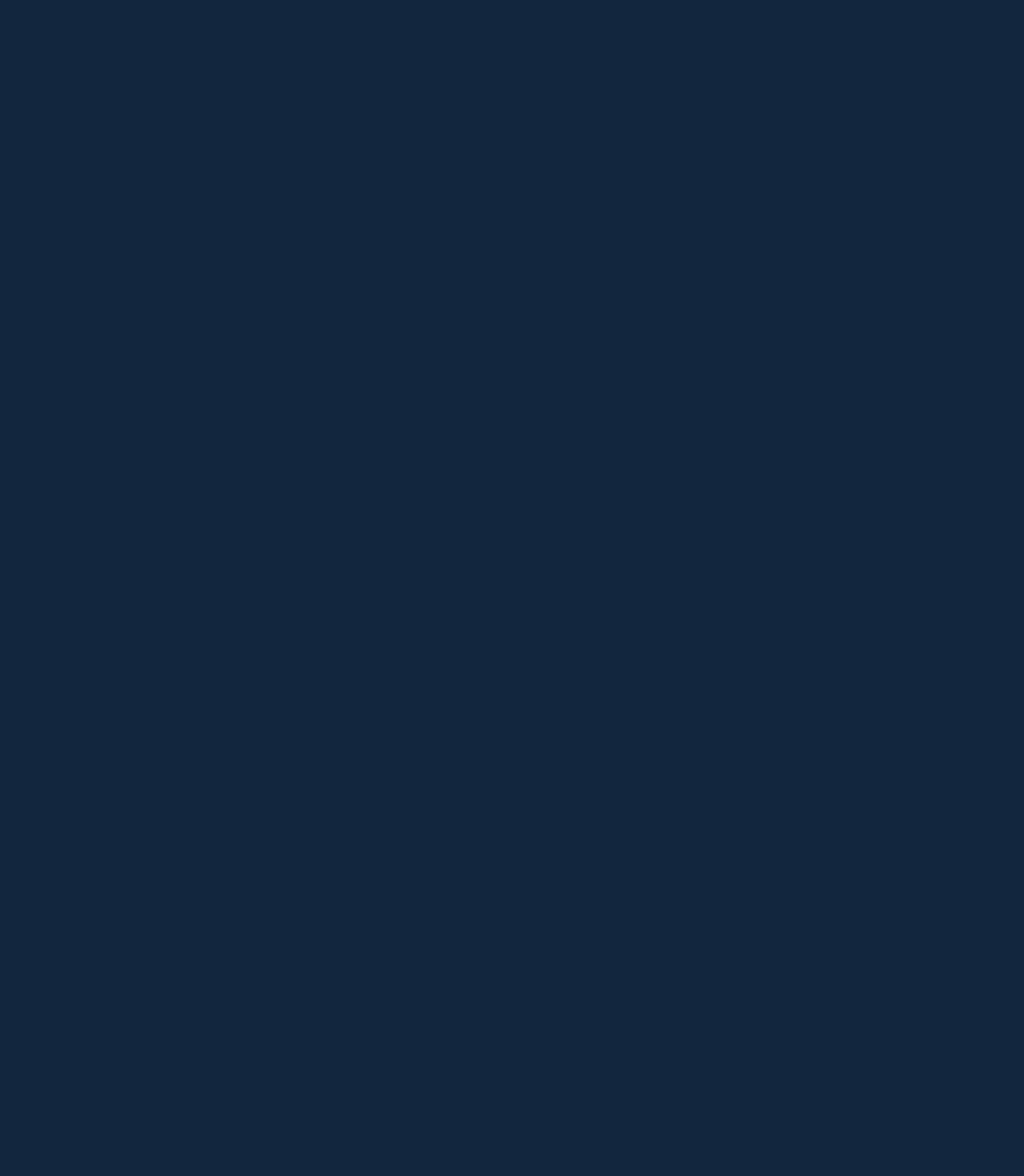
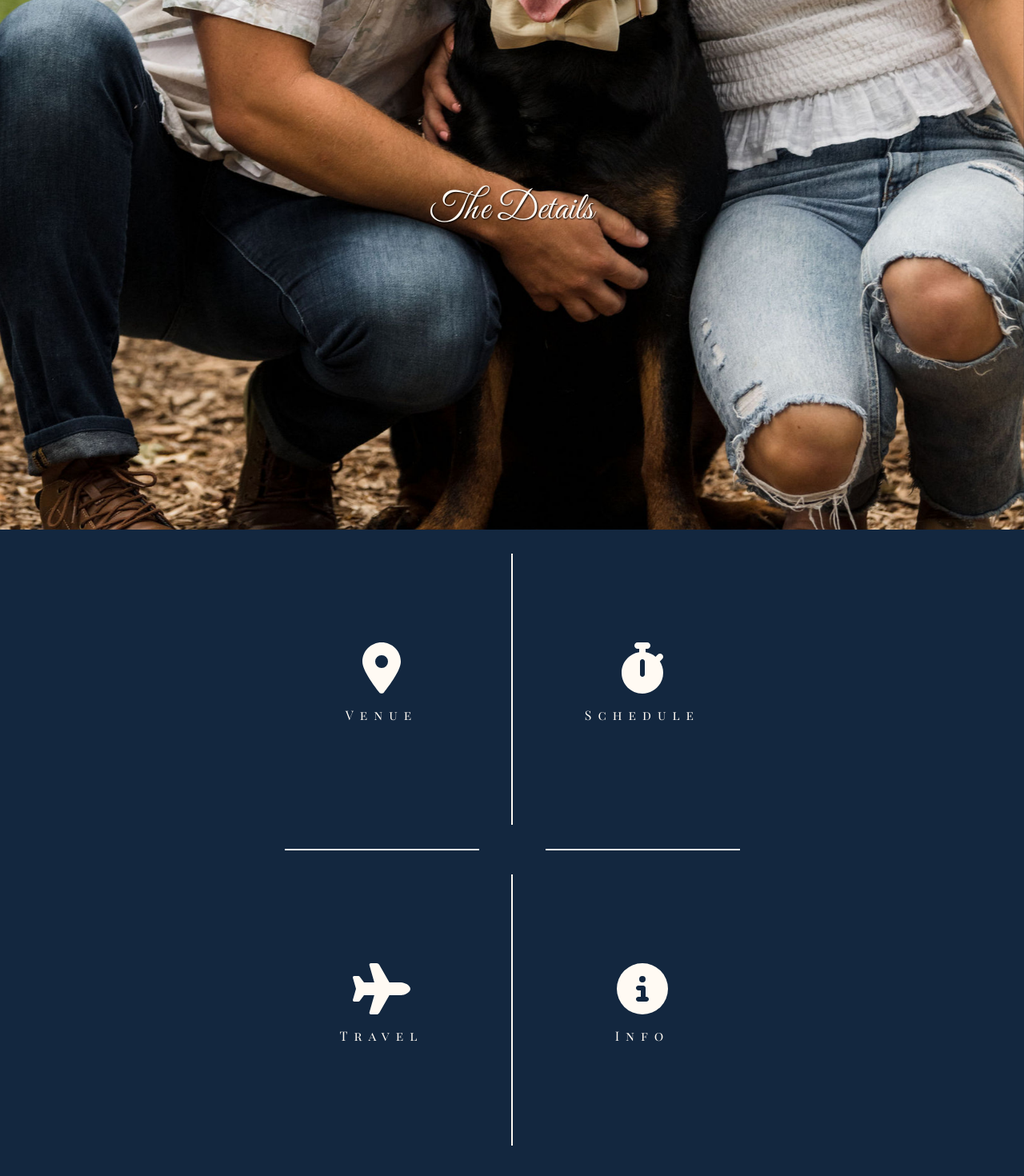
Before and after one commit to blseich/wedding-site, a Next.js app: page / in a window 1280 px wide. Shown: the part 10108-11578 px from the top of the page at 80% size. Before the commit the page ends 10770 px from the top, so only its background shows below. Built offline with nearby package versions, Linux system fonts and the light colour scheme; a web font is replaced by a local one.

Commit message:
start the details section

```diff
--- /dev/null
+++ b/components/the-details/index.tsx
@@ -0,0 +1,171 @@
+import styled from '@emotion/styled';
+import { css } from '@emotion/react';
+import { ParallaxBanner, ParallaxBannerLayer } from 'react-scroll-parallax';
+import { Playfair_Display_SC, Great_Vibes } from '@next/font/google';
+import couple_and_dog_portrait from '../../public/Maddi&Brandon_Couples-5.jpg';
+import { FontAwesomeIcon } from '@fortawesome/react-fontawesome';
+import { faLocationDot, faStopwatch, faPlane, faCircleInfo, faXmark } from '@fortawesome/free-solid-svg-icons';
+import { useState } from 'react';
+
+const headerFont = Playfair_Display_SC({
+  weight: "400",
+  subsets: ['latin']
+});
+
+const subHeaderFont = Great_Vibes({
+  weight: "400",
+  subsets: ['latin']
+});
+
+const OurStoryBackground = styled.div`
+height: 100%;
+width: 100%;
+background-position: center;
+background-repeat: no-repeat;
+@media (orientation: landscape) {
+  background-image: url(${couple_and_dog_portrait.src});
+  background-size: 125% auto;
+}
+@media (orientation: portrait) {
+  background-image: url(${couple_and_dog_portrait.src});
+  background-size: auto 50%;
+}
+`;
+
+const Title = styled.div`
+display: grid;
+grid-template-rows: 1fr;
+place-items: center;
+height: 100%;
+width: 100%;
+font-family: ${subHeaderFont.style.fontFamily};
+font-size: 3rem;
+color: #fffaf3;
+text-shadow: 1px 1px 2px black;
+`
+
+const FlipCardLink = styled.div`
+height: 100%;
+width: 100%;
+display: flex;
+flex-direction: column;
+justify-content: center;
+align-item: center;
+
+h1 {
+  font-family: ${headerFont.style.fontFamily};
+  font-weight: ${headerFont.style.fontWeight};
+  font-size: 1rem;
+  padding: 1rem 0;
+  letter-spacing: .5rem;
+  margin: 0;
+  text-align: center;
+}
+`;
+
+const flipCardInner = css`
+position: relative;
+width: 100%;
+height: 100%;
+text-align: center;
+transition: transform 0.8s;
+transform-style: preserve-3d;
+`;
+
+const flipCard = css`
+background-color: transparent;
+width: 100%;
+height: 100%;
+max-width: 650px;
+margin-right: auto;
+margin-left: auto;
+perspective: 1000px;
+
+&.flipped .flip-card-inner {
+  transform: rotateY(180deg);
+}
+`;
+
+
+const flipCardFace = css`
+position: absolute;
+width: 100%;
+height: 100%;
+backface-visibility: hidden;
+`;
+
+const flipCardFront = css`
+background-color: #13273f;
+color: #fffaf3;
+display: grid;
+grid-template-columns: 1fr 2px 1fr;
+grid-template-rows: 1fr 2px 1fr;
+place-items: center;
+`;
+
+const flipCardBack = css `
+background-color: #fffaf3;
+color: #13273f;
+transform: rotateY(180deg);
+`;
+
+const vertSpacer = css`
+  background-color: #fffaf3;
+  height: 85%;
+  width: 100%;
+`
+
+const horzSpacer = css`
+  background-color: #fffaf3;
+  height: 100%;
+  width: 75%;
+`
+
+const TheDetails = () => {
+  const [flipped, setFlipped] = useState(false);
+  return (
+    <>
+      <ParallaxBanner style={{height: '100%', width: '100%'}}>
+      <ParallaxBannerLayer speed={-50}>
+        <OurStoryBackground />
+      </ParallaxBannerLayer>
+      <ParallaxBannerLayer>
+        <Title>
+          The Details
+        </Title>
+      </ParallaxBannerLayer>
+      </ParallaxBanner>
+      <div css={flipCard} className={flipped ? 'flipped' : undefined}>
+        <div css={flipCardInner} className="flip-card-inner">
+          <div css={[flipCardFront, flipCardFace]}>
+            <FlipCardLink onClick={() => setFlipped(true)} css={css`grid-column: 1; grid-row: 1;`}>
+              <FontAwesomeIcon icon={faLocationDot} style={{height: '4rem'}}/>
+              <h1>Venue</h1>
+            </FlipCardLink>
+            <div css={[vertSpacer, css`grid-column: 2; grid-row: 1;`]} />
+            <FlipCardLink onClick={() => setFlipped(true)} css={css`grid-column: 3; grid-row: 1;`}>
+              <FontAwesomeIcon icon={faStopwatch} style={{height: '4rem'}}/>
+              <h1>Schedule</h1>
+            </FlipCardLink>
+            <div css={[horzSpacer, css`grid-column: 1; grid-row: 2;`]} />
+            <div css={[horzSpacer, css`grid-column: 3; grid-row: 2;`]} />
+            <FlipCardLink onClick={() => setFlipped(true)} css={css`grid-column: 1; grid-row: 3;`}>
+              <FontAwesomeIcon icon={faPlane} style={{height: '4rem'}}/>
+              <h1>Travel</h1>
+            </FlipCardLink>
+            <div css={[vertSpacer, css`grid-column: 2; grid-row: 3;`]} />
+            <FlipCardLink onClick={() => setFlipped(true)} css={css`grid-column: 3; grid-row: 3;`}>
+              <FontAwesomeIcon icon={faCircleInfo} style={{height: '4rem'}}/>
+              <h1>Info</h1>
+            </FlipCardLink>
+          </div>
+          <div css={[flipCardFace, flipCardBack]}>
+            <FontAwesomeIcon icon={faXmark} onClick={() => setFlipped(false)} />
+          </div>
+        </div>
+      </div>
+    </>
+  )
+}
+
+export default TheDetails;
--- a/package.json
+++ b/package.json
@@ -11,6 +11,10 @@
   "dependencies": {
     "@emotion/react": "^11.10.5",
     "@emotion/styled": "^11.10.5",
+    "@fortawesome/fontawesome-svg-core": "^6.2.1",
+    "@fortawesome/free-regular-svg-icons": "^6.2.1",
+    "@fortawesome/free-solid-svg-icons": "^6.2.1",
+    "@fortawesome/react-fontawesome": "^0.2.0",
     "@next/font": "^13.0.2",
     "@types/node": "18.11.9",
     "@types/react": "18.0.25",
--- a/pages/_app.tsx
+++ b/pages/_app.tsx
@@ -1,6 +1,10 @@
 import type { AppProps } from 'next/app'
 import { ParallaxProvider } from 'react-scroll-parallax'
+import { config } from '@fortawesome/fontawesome-svg-core'
+import '@fortawesome/fontawesome-svg-core/styles.css'
 import globalStyles from '../styles/global'
+
+config.autoAddCss = false
 
 export default function App({ Component, pageProps }: AppProps) {
   return <>
--- a/pages/index.tsx
+++ b/pages/index.tsx
@@ -8,6 +8,7 @@ import { keyframes } from '@emotion/react';
 import styled from '@emotion/styled';
 import OurStory from '../components/our-story';
 import MeetTheParty from '../components/meet-the-party';
+import TheDetails from '../components/the-details';
 
 const headerFont = Playfair_Display_SC({
   weight: "400",
@@ -125,6 +126,7 @@ export default function Home() {
       </Main>
       <OurStory />
       <MeetTheParty />
+      <TheDetails />
       <Main>
 
         </Main>
```
Also changed, not shown: public/Maddi&Brandon_Couples-5.jpg (added), 1 other file (tests, documents, lock files or other folders).
